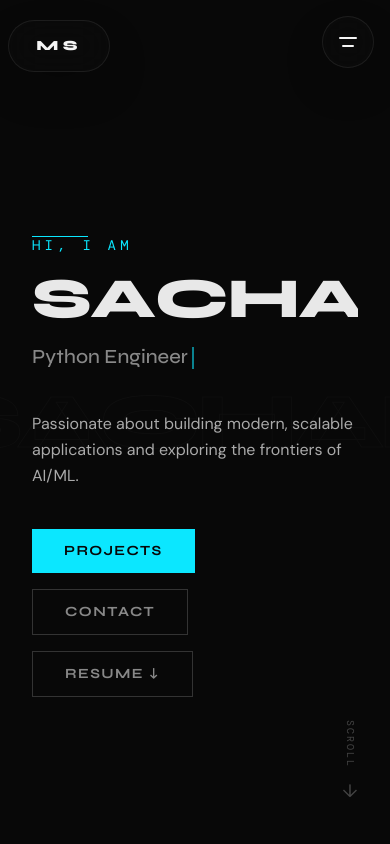
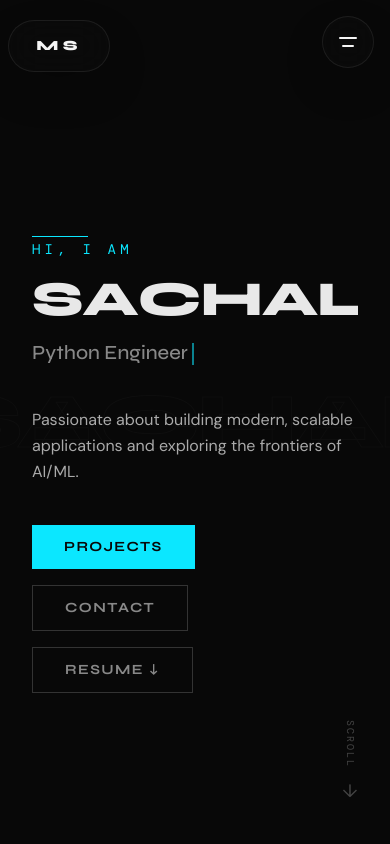
Before and after one commit to Sachal2508/My-Portfolio, a Next.js app: page / in a window 390 px wide. Shown: the top 844 px of the page. Built offline with nearby package versions, Linux system fonts and the light colour scheme; a web font is replaced by a local one.

Commit message:
fix: adjust Hero title font size clamp so SACHAL fits 100% on mobile screens without clipping

```diff
--- a/components/Hero.tsx
+++ b/components/Hero.tsx
@@ -138,7 +138,7 @@ export default function Hero() {
                 className="font-syne font-extrabold leading-none tracking-tight select-none"
                 style={{
                   fontFamily: "var(--font-syne, Syne, sans-serif)",
-                  fontSize: "clamp(3.2rem, 14.5vw, 10.5rem)",
+                  fontSize: "clamp(2.1rem, 12.5vw, 10.5rem)",
                   color: "var(--c-text, #f0f0f0)",
                   display: "inline-block",
                 }}
```
